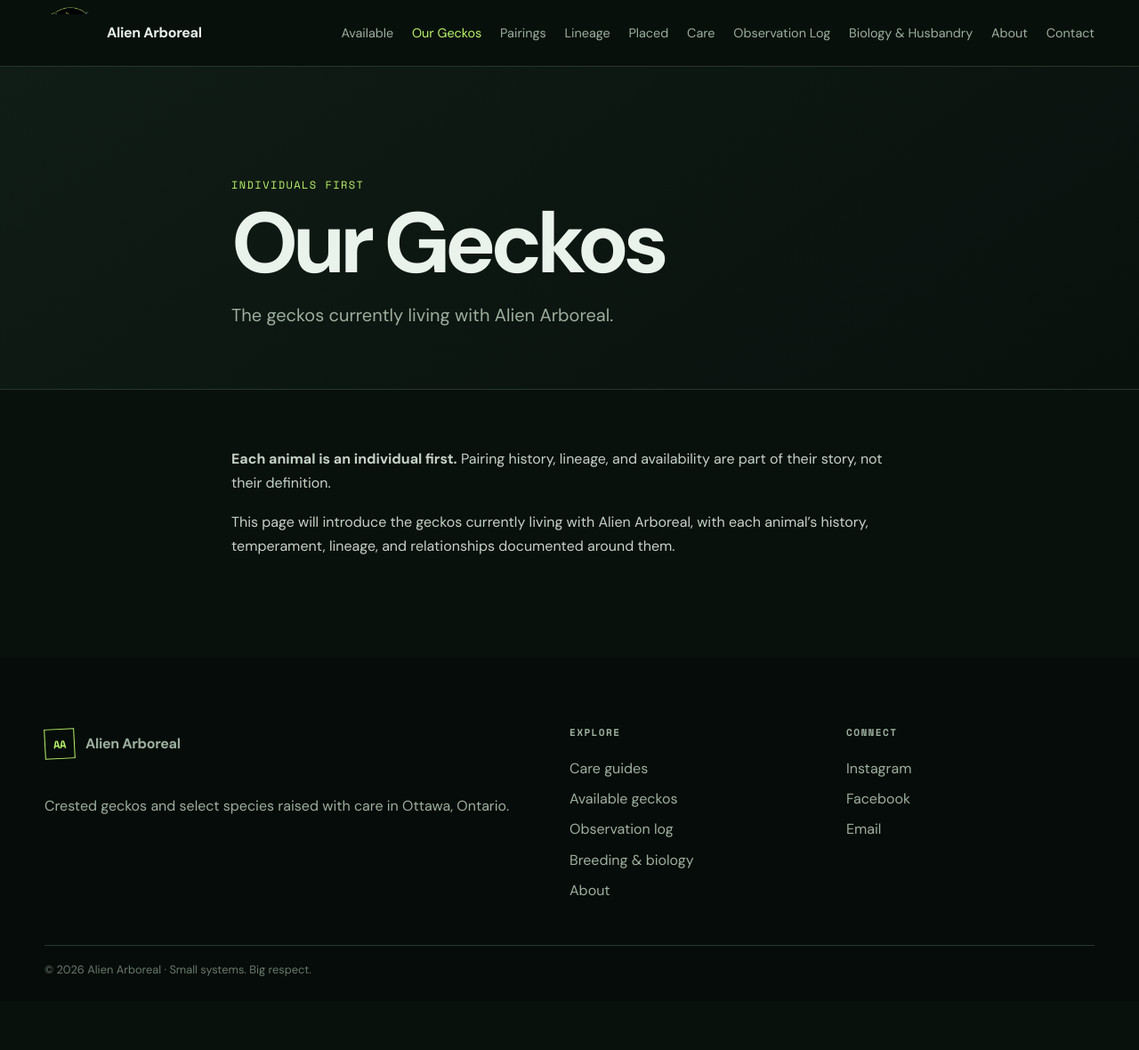
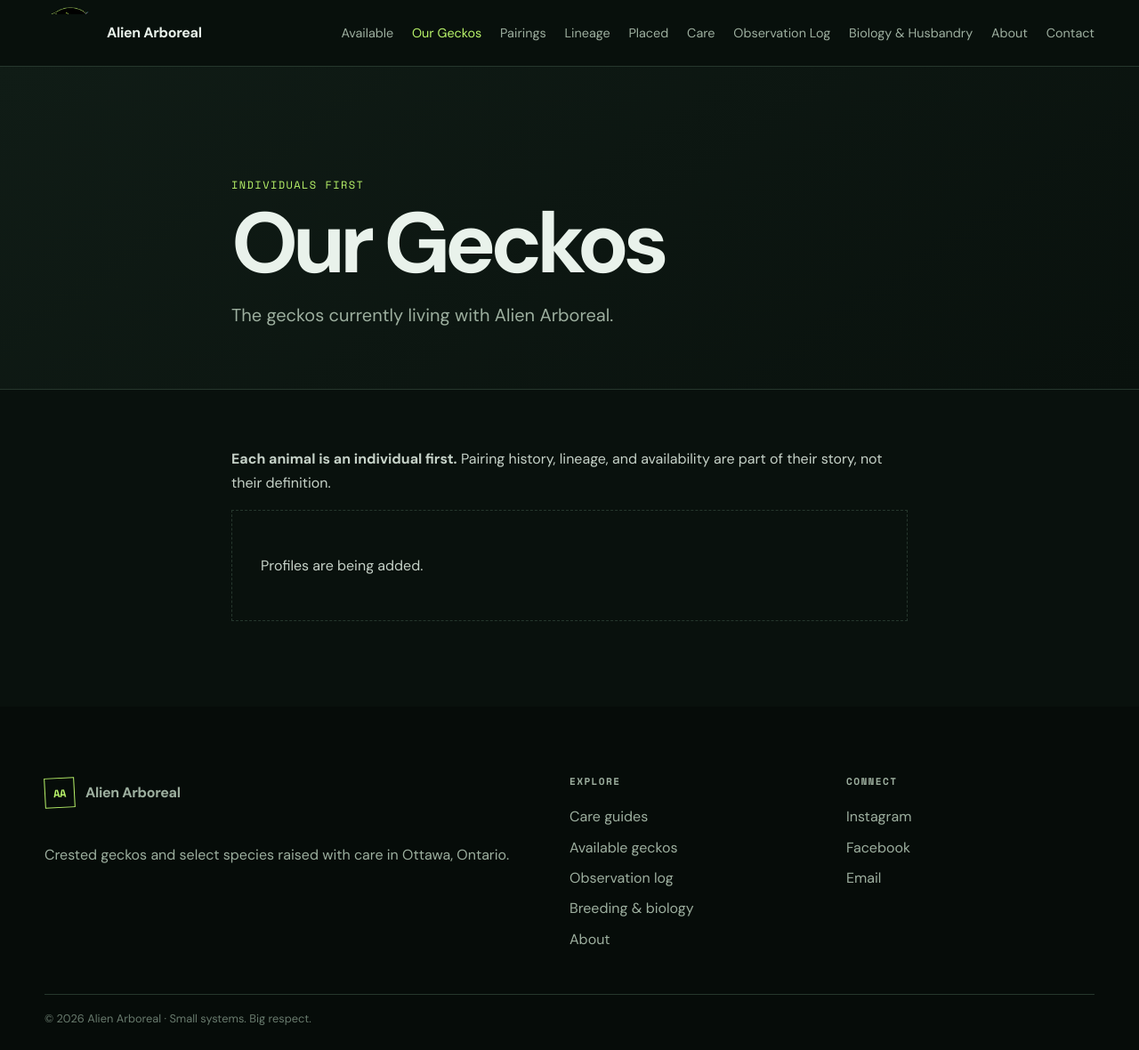
Before and after one commit to SavannahSidle/AlienArboreal, a Jekyll site: the page built from our-geckos.md, in a window 1280 px wide and 1180 px high. Shown: the whole window at 89% size. Built offline with Jekyll 4.4.1, drawn with Linux system fonts in a browser that asks for light colours.

Commit message:
List individual gecko profiles

```diff
--- a/our-geckos.md
+++ b/our-geckos.md
@@ -7,4 +7,9 @@
 ---
 **Each animal is an individual first.** Pairing history, lineage, and availability are part of their story, not their definition.
 
-This page will introduce the geckos currently living with Alien Arboreal, with each animal's history, temperament, lineage, and relationships documented around them.
+{% assign current_geckos = site.geckos | where_exp: "gecko", "gecko.status == 'with-us' or gecko.status == 'available'" | sort: "name" %}
+{% if current_geckos.size > 0 %}
+<div class="grid grid-3">{% for gecko in current_geckos %}<a href="{{ gecko.url | relative_url }}" class="card">{% if gecko.image %}<div class="card-image"><img src="{{ gecko.image | relative_url }}" alt="{{ gecko.name }}" loading="lazy"></div>{% endif %}<div class="card-body"><h2 class="card-title">{{ gecko.name }}</h2><div class="card-meta">{% if gecko.sex %}<span>{{ gecko.sex }}</span>{% endif %}{% if gecko.morph %}<span>{{ gecko.morph }}</span>{% endif %}</div>{% if gecko.summary %}<p class="card-summary">{{ gecko.summary }}</p>{% endif %}</div></a>{% endfor %}</div>
+{% else %}
+<div class="empty-state"><p>Profiles are being added.</p></div>
+{% endif %}
```
